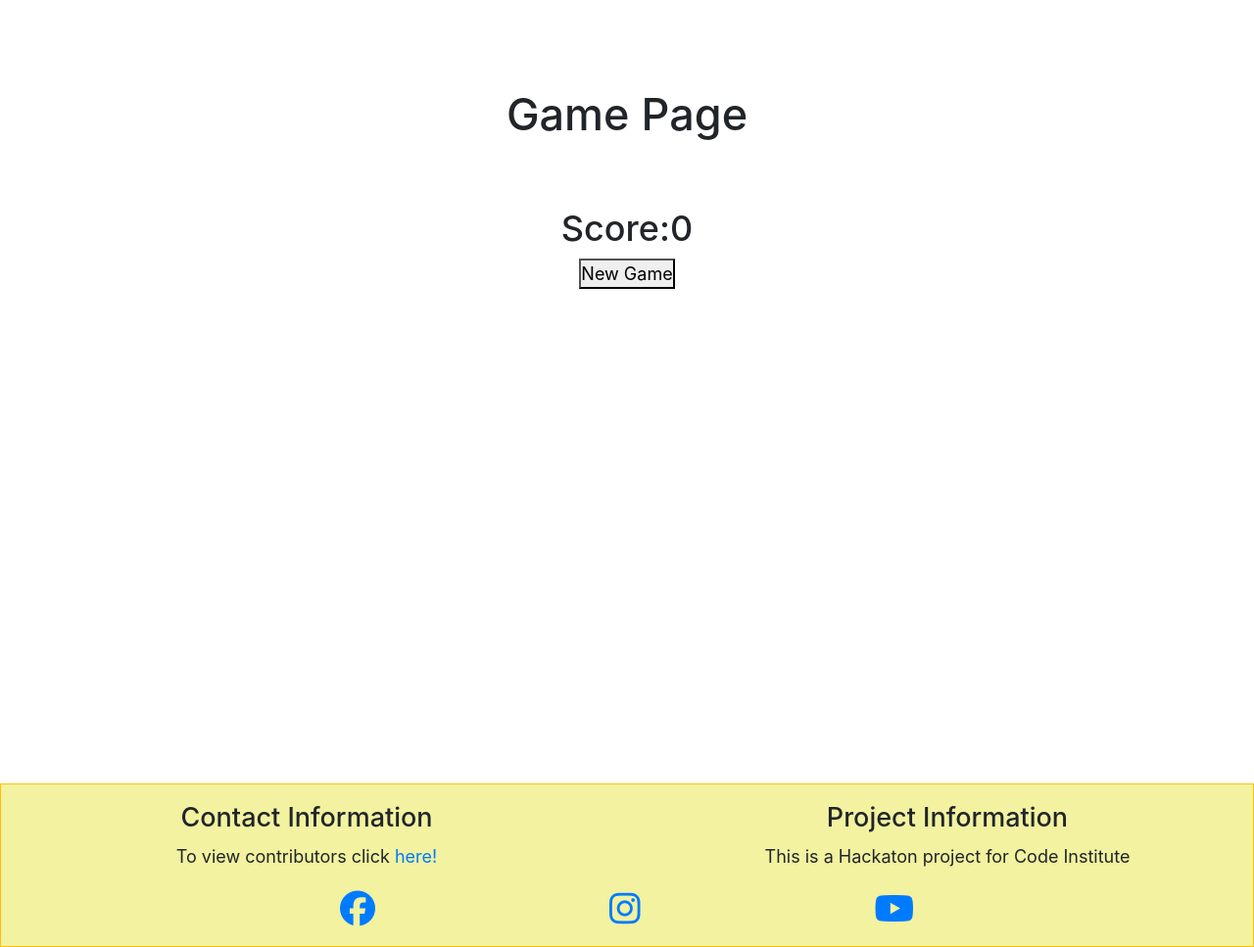
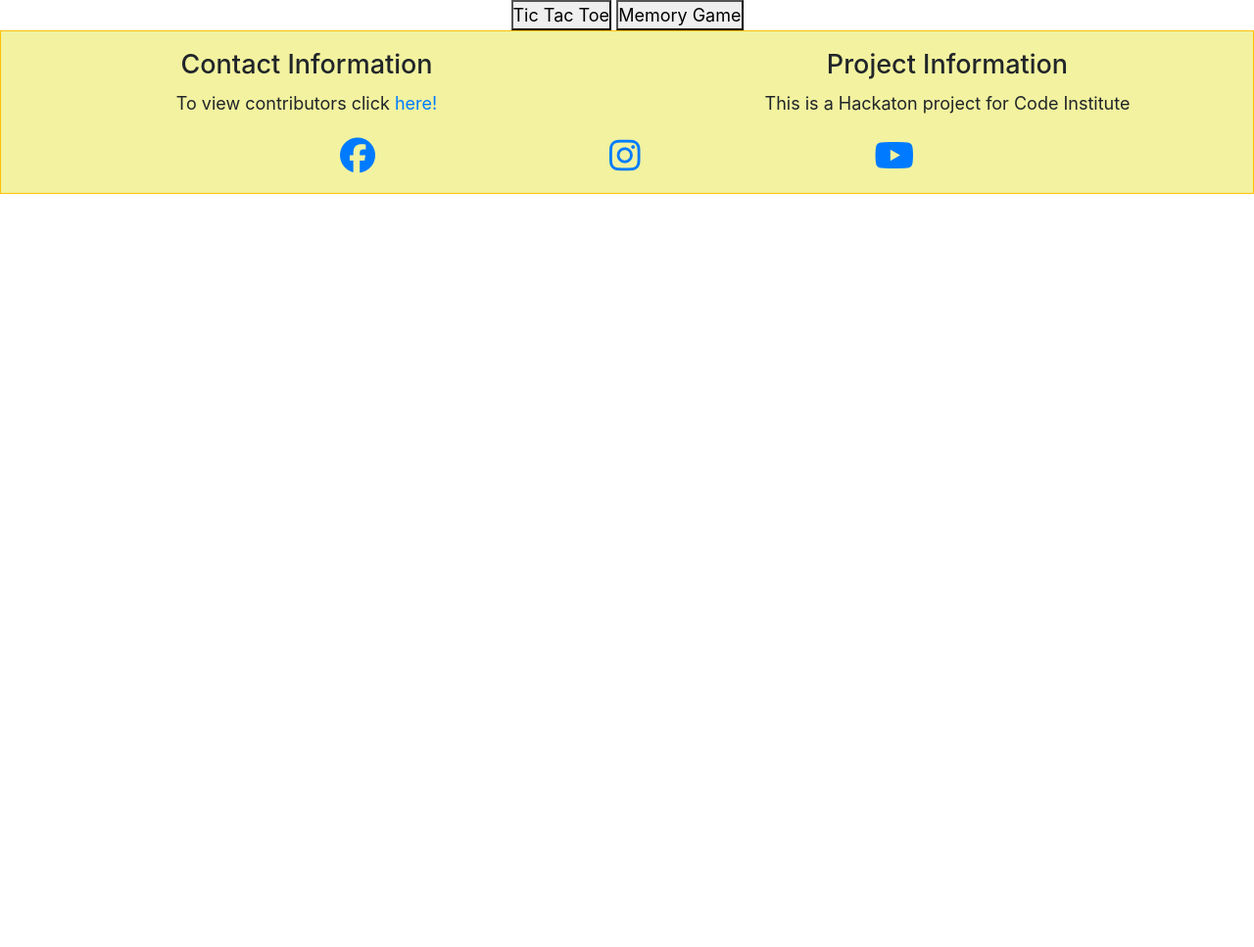
Before and after one commit to raneem-yad/sunshine_squad_hackathon_raneem, a Flask app: page /game in a window 1280 px wide. Shown: the part 94-1061 px from the top of the page at 98% size. After the commit the page ends 292 px from the top, so only its background shows below. Run offline with Flask 3, Linux system fonts and the light colour scheme; some libraries are stand-ins or nearby versions; some web fonts are replaced.

Commit message:
Create and route up memory-game and tic-tac-toe

```diff
--- a/appmanager/routes.py
+++ b/appmanager/routes.py
@@ -25,11 +25,17 @@ def home(page_index=1):
 
     return render_template("home.html", result=articles_for_page, total_pages=num_pages, page=page_index)
 
-
 @app.route("/game")
 def game():
     return render_template("game-page.html")
 
+@app.route ("/tic_tac_toe")
+def tic_tac_toe():
+    return render_template("tic-tac-toe.html")
+
+@app.route ("/memory_game")
+def memory_game():
+    return render_template("memory-game.html")
 
 @app.route("/article/<int:article_id>")
 def article_details(article_id):
--- a/appmanager/templates/game-page.html
+++ b/appmanager/templates/game-page.html
@@ -1,29 +1,16 @@
 {% extends "base.html" %}
 {% block content %}
 <main>
-    <div id="game-area">
-        <h1>Game Page</h1>
-        <h2 id="message"></h2>
-        <h2>Score:<span id="score">0</span></h2>
-        <button id='new-game'>New Game</button>
-        <table id="game-table" class="hidden">
-            <tr>
-                <td id='0-0' class="game-cell"><i class="fa-2xl fa-solid"></i></td>
-                <td id='0-1' class="game-cell"><i class="fa-2xl fa-solid"></i></td>
-                <td id='0-2' class="game-cell"><i class="fa-2xl fa-solid"></i></td>
-            </tr>
-            <tr>
-                <td id='1-0' class="game-cell"><i class="fa-2xl fa-solid"></i></td>
-                <td id='1-1' class="game-cell"><i class="fa-2xl fa-solid"></i></td>
-                <td id='1-2' class="game-cell"><i class="fa-2xl fa-solid"></i></td>
-            </tr>
-            <tr>
-                <td id='2-0' class="game-cell"><i class="fa-2xl fa-solid"></i></td>
-                <td id='2-1' class="game-cell"><i class="fa-2xl fa-solid"></i></td>
-                <td id='2-2' class="game-cell"><i class="fa-2xl fa-solid"></i></td>
-            </tr>
-        </table>
-    </div>
+    <a href="{{url_for('tic_tac_toe')}}">
+        <button>
+            Tic Tac Toe
+        </button>
+    </a>
+    <a href="{{url_for('memory_game')}}">
+        <button>
+            Memory Game
+        </button>
+    </a>
 </main>
 
 {% endblock %}
```
Also changed, not shown: appmanager/templates/memory-game.html (added, +14 -0 lines), appmanager/templates/tic-tac-toe.html (added, +36 -0 lines), appmanager/static/js/memory-game.js (added), appmanager/static/js/tic-tac-toe.js (renamed from appmanager/static/js/game-page.js), 1 other file.
